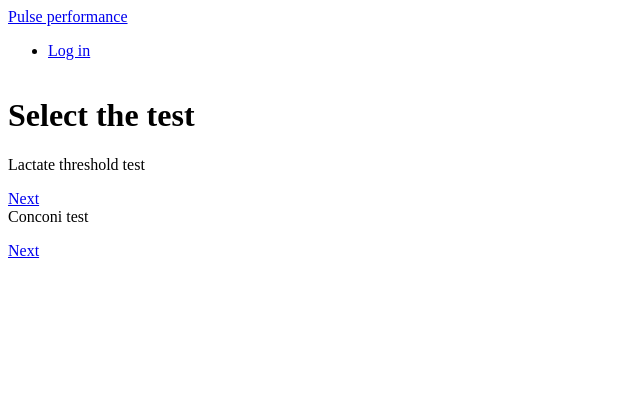
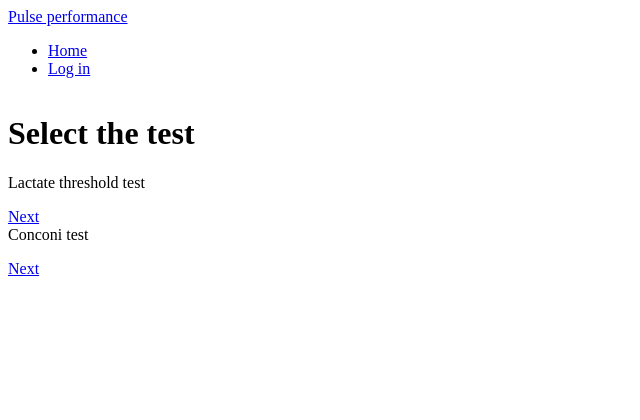
Before and after one commit to dblenkus/lactolyse, a Django app: template src/lactolyse/templates/lactolyse/select_analyses.html in a window 1280 px wide. Shown: the top 420 px of the page, without its empty margins (0-640 px from the left). Run offline with Django 3.2, Linux system fonts and the light colour scheme; the template is opened without the code that fills it, so the values that code supplies are empty; parts of the project's set-up code (start-up, migrations or seed data) failed here and were passed over; some libraries are stand-ins or nearby versions.

Commit message:
Add Home button to UI

```diff
--- a/src/lactolyse/templates/__menu__.html
+++ b/src/lactolyse/templates/__menu__.html
@@ -1,5 +1,6 @@
 {% load i18n %}
 
+<li><a href="{% url 'index' %}">{% trans "Home" %}</a></li>
 {% if user.id %}
   <li><a href="{% url 'logout' %}">{% trans "Log out" %}</a></li>
 {% else %}
```
